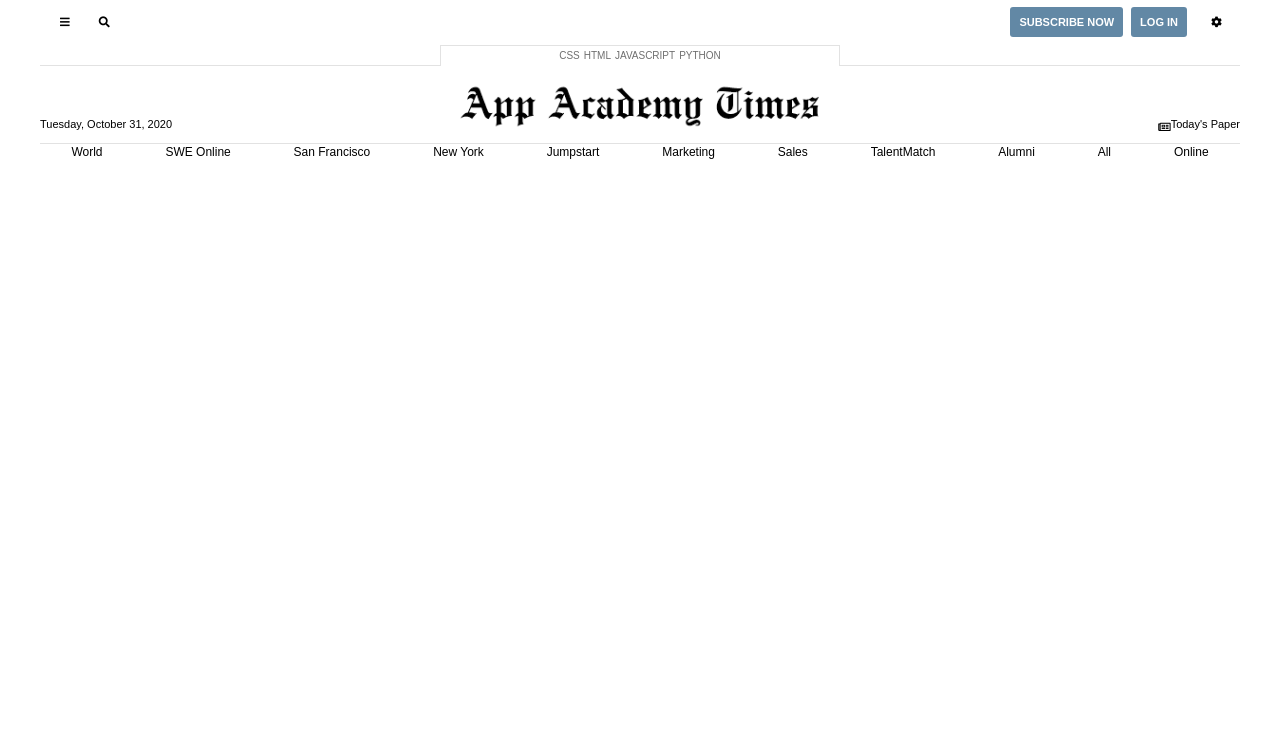
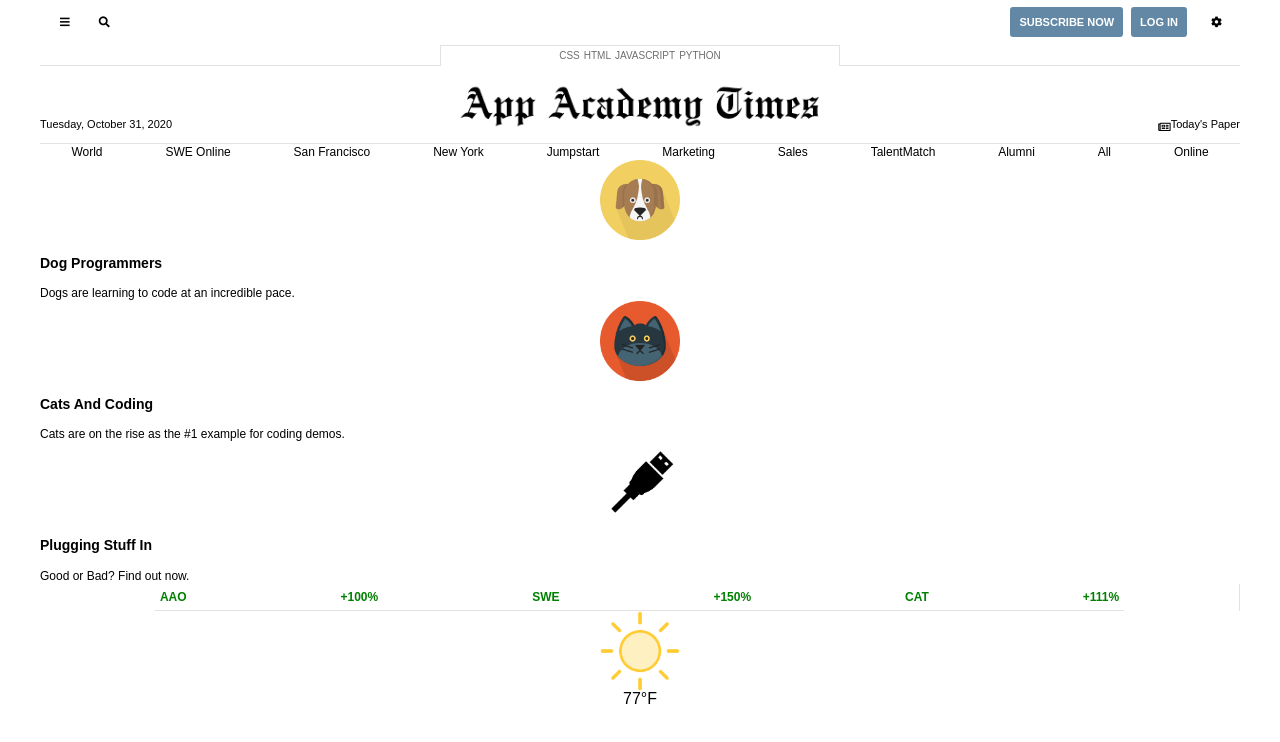
Before and after one commit to Agarbo1/wk-14, a plain HTML site: page aa07-aa-times-temp/index.html in a window 1280 px wide. Drawn offline with Linux system fonts and the light colour scheme.

Commit message:
working phase 3

```diff
--- a/aa07-aa-times-temp/index.html
+++ b/aa07-aa-times-temp/index.html
@@ -39,7 +39,7 @@
             <i class="far fa-newspaper"></i> Today's Paper
         </div>
     </div>
-    <nav class="main">
+    <nav class="main-nav">
         <ul>
         <li><a href="/world">World</a></li>
         <li><a href="/swe-online">SWE Online</a></li>
@@ -55,7 +55,44 @@
         </ul>
     </nav>
 </header>
-<main></main>
+<main>
+    <div class="interests-bar">
+        <div class="interests-links-button" id="dog">
+            <img class="interests-bar__image" src="/images/dog.png">
+                <div class="interests-bar__atricle">
+                <h4 class ="interests-bar__headline">Dog Programmers</h4>
+                <p class="interests-bar__story">Dogs are learning to code at an incredible pace.</p>
+                </div>
+        </div>
+        <div class="interest-links-button" id="cat">
+            <img class="interests-bar__image" src="/images/cat.png">
+                <div class="interests-bar__atricle">
+                <h4 class ="interests-bar__headline">Cats And Coding</h4>
+                <p class="interests-bar__story">Cats are on the rise as the #1 example for coding demos.</p>
+                </div>
+        </div>
+        <div class="interest-links-button" id="plugin">
+            <img class="interests-bar__image" src="/images/plug.png">
+                <div class="interests-bar__atricle">
+                <h4 class ="interests-bar__headline">Plugging Stuff In</h4>
+                <p class="interests-bar__story">Good or Bad? Find out now.</p>
+                </div>
+        </div>
+        <div class="interest-links-button" id="stocks">
+            <div class ="interests-bar__stock-price">
+                <p>
+                    <span>AAO</span> <span class="interests-bar__price">+100%</span>
+                    <span>SWE</span> <span class="interests-bar__price">+150%</span>
+                    <span>CAT</span> <span class="interests-bar__price">+111%</span>
+                </p>
+            </div>
+        </div>
+        <div class="interest-links-button" id="weather">
+            <img class="interests-bar__image" src="/images/sun-icon.png">
+            <p class="interests-bar__big-text">77°F</p>
+        </div>
+    </div>
+</main>
 <footer></footer>
 </body>
 </html>
--- a/aa07-aa-times-temp/stylesheets/components/interest-links.css
+++ b/aa07-aa-times-temp/stylesheets/components/interest-links.css
@@ -1 +1,67 @@
-/* Your code here */
+.interest-bar {
+    display: grid;
+    grid-template-columns: 1fr 2fr 1fr 2fr 1fr 2fr 2fr 1fr 0.75fr;
+    padding: 10px;
+    border-top: 1px solid black;
+    border-bottom: 1px solid black;
+    margin-top: 1rem;
+}
+
+.interests-bar__image {
+    width: 80px;
+    justify-self: center;
+    align-self: center;
+}
+
+.interests-bar__headline {
+    font-size: 14px;
+    line-height: 0.5rem;
+    font-weight: 700;
+}
+
+.interests-bar__article {
+    display: flex;
+    flex-direction: column;
+    justify-content: flex-start;
+    border-right: 1px solid #e2e2e2;
+    margin: 0 10px;
+}
+
+.interests-bar__story {
+    font-size: 12px;
+}
+
+.interests-bar__stock-price {
+    display: flex;
+    flex-direction: column;
+    gap: 10px;
+    align-items: center;
+    border-right: 1px solid #e2e2e2;
+    font-size: 12px;
+    font-weight: bold;
+    justify-content: space-evenly;
+}
+
+.interests-bar__big-text {
+    display: flex;
+    justify-content: center;
+    align-items: center;
+}
+
+.interests-bar__stock-price p {
+    border-bottom: 1px solid #e2e2e2;
+    display: flex;
+    width: 80%;
+    justify-content: space-between;
+    padding: 5px;
+
+    & span {
+    color: green;
+    }
+}
+
+/* @media screen and (max-width: 1000px) {
+    .interests-bar {
+    display: none;
+    }
+} */
```
